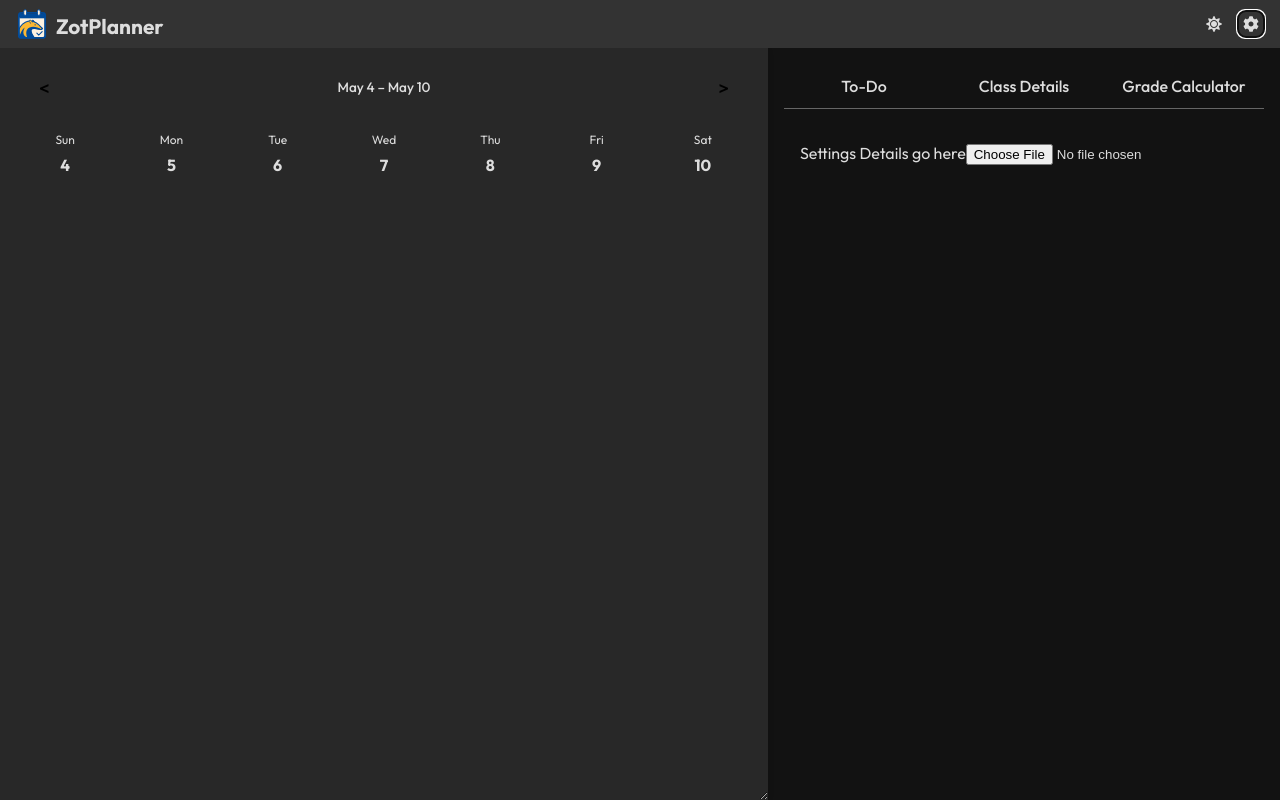
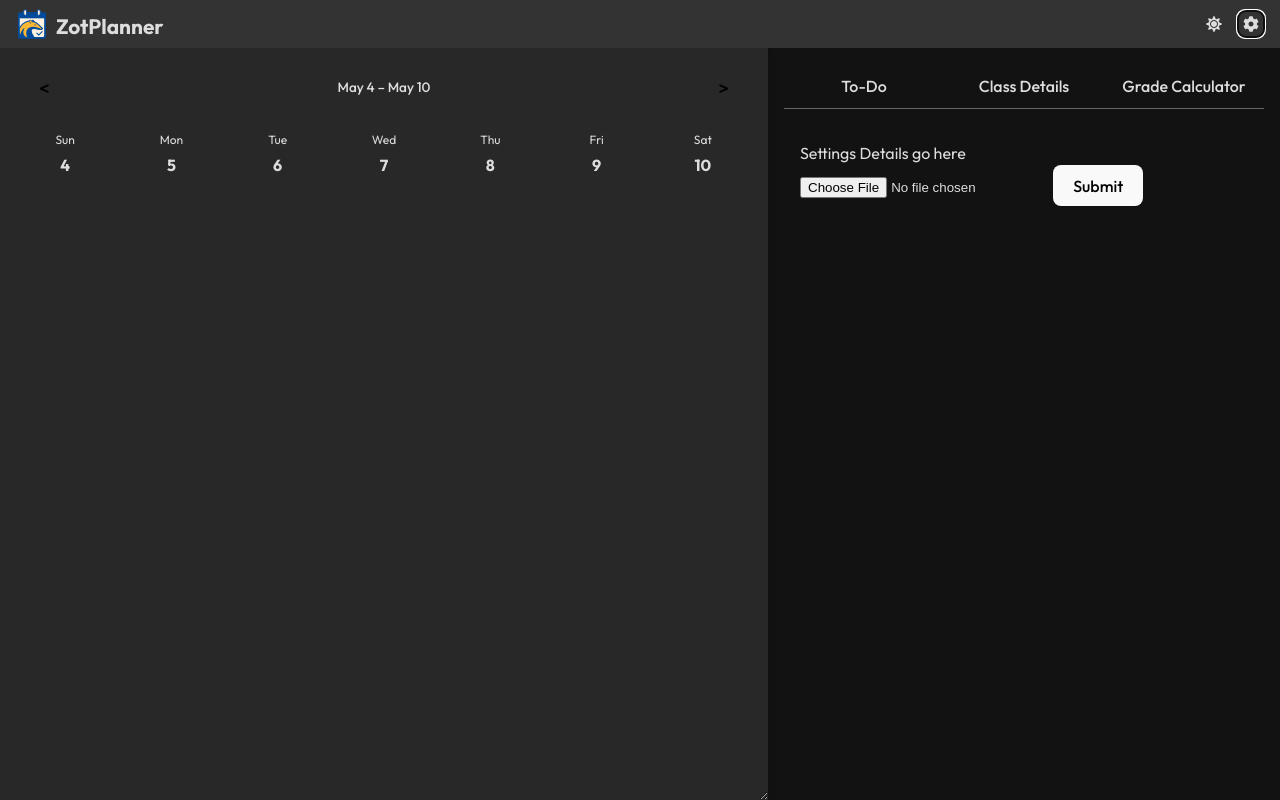
Before and after one commit to DylanBT928/ZotPlanner, a React (Vite) app: page / in a window 1280 px wide. Both pictures are taken after a click on the button 1251 px from the left and 24 px from the top of the page. Built offline with nearby package versions, Linux system fonts and the light colour scheme.

Commit message:
added file importing in settings
Co-authored-by: ASPCoding <ASPCoding@users.noreply.github.com>

```diff
--- a/src/components/Settings.tsx
+++ b/src/components/Settings.tsx
@@ -1,10 +1,25 @@
 import React, { useState } from "react";
+
+const handleSubmit = (e: React.FormEvent<HTMLFormElement>) => {
+  e.preventDefault();
+  console.log();
+};
+
+function handleOnChange(e: React.FormEvent<HTMLInputElement>) {
+  const target = e.target as HTMLInputElement & {
+    files: FileList;
+  };
+  console.log("target", target.files);
+}
 
 const Settings: React.FC = () => {
   return (
     <div className="tab-content">
       Settings Details go here
-      <input type="file" name="image" />
+      <form onSubmit={handleSubmit}>
+        <input type="file" name="image" onChange={handleOnChange} />
+        <button type="submit"> Submit </button>
+      </form>
     </div>
   );
 };
```
